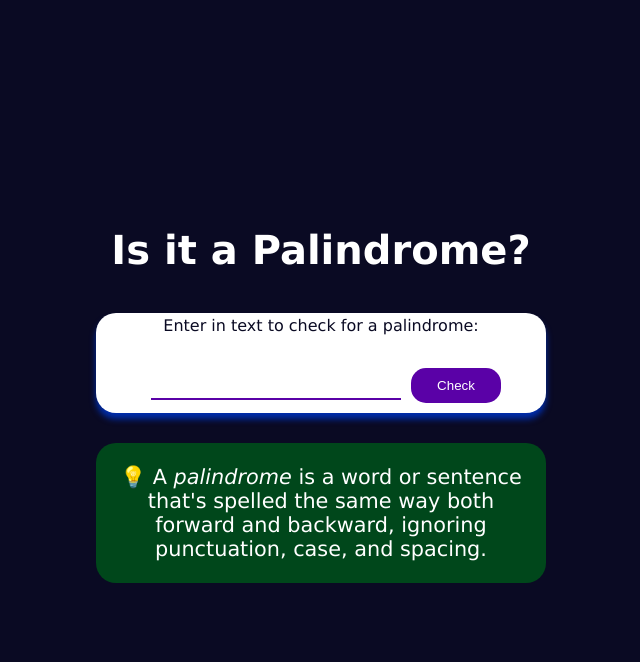
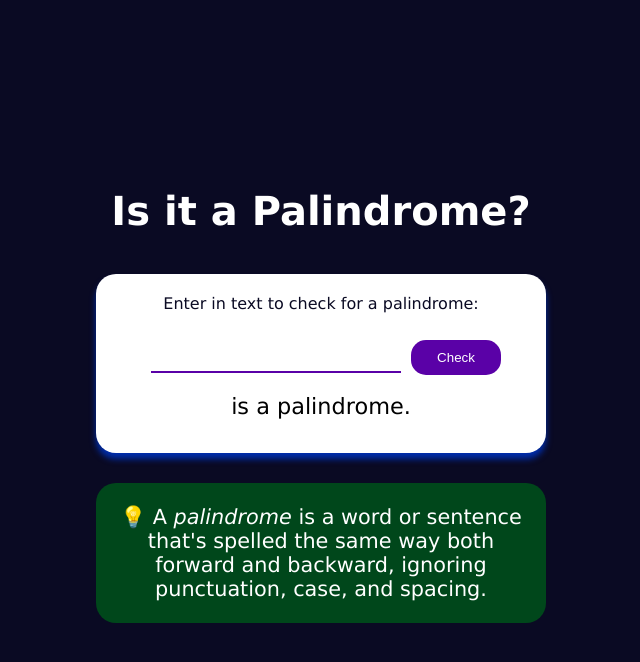
Before and after one commit to MuntakaHelali/Palindrome-Checker-Solution, a plain HTML site: page index.html in a window 1280 px wide. Both pictures are taken after a click on the button "Check". Shown: the whole page, without its empty margins (319-959 px from the left). Drawn offline with Linux system fonts and the light colour scheme.

Commit message:
Implemented Palindrome Checking
Finalized the JavaScript codebase to check the user input for a palindrome.

```diff
--- a/index.html
+++ b/index.html
@@ -2,6 +2,7 @@
 <html lang="en">
   <head>
     <meta charset="UTF-8" />
+    <meta http-equiv="X-UA-Compatible" content="IE=edge" />
     <meta name="viewport" content="width=device-width, initial-scale=1.0" />
     <title>Palindrome Checker</title>
     <link rel="stylesheet" href="styles.css" />
@@ -15,7 +16,7 @@
         </label>
         <input type="text" class="palindrome-input" id="text-input" />
         <button class="palindrome-btn" id="check-btn">Check</button>
-        <div class="result-div hidden"></div>
+        <div class="result-div hidden" id="result"></div>
       </div>
       <div class="palindrome-definition-div">
         <p class="palindrome-definition">
--- a/script.js
+++ b/script.js
@@ -0,0 +1,37 @@
+const inputText = document.getElementById("text-input");
+const checkButton = document.getElementById("check-btn");
+const resultDiv = document.getElementById("result");
+
+const checkPalindrome = value => {
+    const text = value;
+
+    if(value === ''){
+        alert("Please input a value");
+    }
+
+    resultDiv.replaceChildren();
+
+    const lowerCaseInput = value.replace(/[^A-Za-z0-9]/gi, '').toLowerCase();
+    let answer = `<strong>${text}</strong>
+    ${lowerCaseInput === [...lowerCaseInput].reverse().join("")? 'is': 'is not'}
+    a palindrome.`;
+
+    const paragraph = document.createElement("p");
+    paragraph.className = 'user-input';
+    paragraph.innerHTML = answer;
+    resultDiv.appendChild(paragraph);
+
+    resultDiv.classList.remove('hidden');
+};
+
+checkButton.addEventListener("click", ()=>{
+    checkPalindrome(inputText.value);
+    inputText.value = '';
+});
+
+inputText.addEventListener("keydown", e=>{
+    if(e.key === "Enter"){
+        checkPalindrome(inputText.value);
+        inputText.value = '';
+    }
+})
--- a/styles.css
+++ b/styles.css
@@ -1,33 +1,33 @@
-*{
+* {
+  margin: 0;
   padding: 0;
-    margin:0;
   box-sizing: border-box;
 }
 
-body{
+body {
   font-family: Verdana, Geneva, Tahoma, sans-serif;
   background-color: #0a0a23;
   color: #ffffff;
 }
 
-.container{
+.container {
   width: 100%;
   min-height: 100vh;
   position: relative;
   display: flex;
-    flex-direction: column;
   align-items: center;
   justify-content: center;
+  flex-direction: column;
 }
 
-.title{
+.title {
   text-align: center;
   padding: 10px 0;
   font-size: 2.5rem;
   margin-bottom: 20px;
 }
 
-.palindrome-div{
+.palindrome-div {
   width: min(100vw, 450px);
   min-height: 100px;
   border-radius: 20px;
@@ -35,12 +35,13 @@ body{
   align-items: center;
   justify-content: center;
   flex-wrap: wrap;
+  padding: 20px;
   margin: 10px 0;
   background-color: white;
   box-shadow: 0 6px 6px #002ead;
 }
 
-label{
+label {
   color: #0a0a23;
   margin-bottom: 20px;
 }
@@ -79,7 +80,7 @@ label{
   text-align: center;
 }
 
-  .results-div {
+.result-div {
   overflow-y: auto;
   word-wrap: break-word;
   min-height: 50px;
```
Lines whose indentation alone changed are shown as unchanged.
